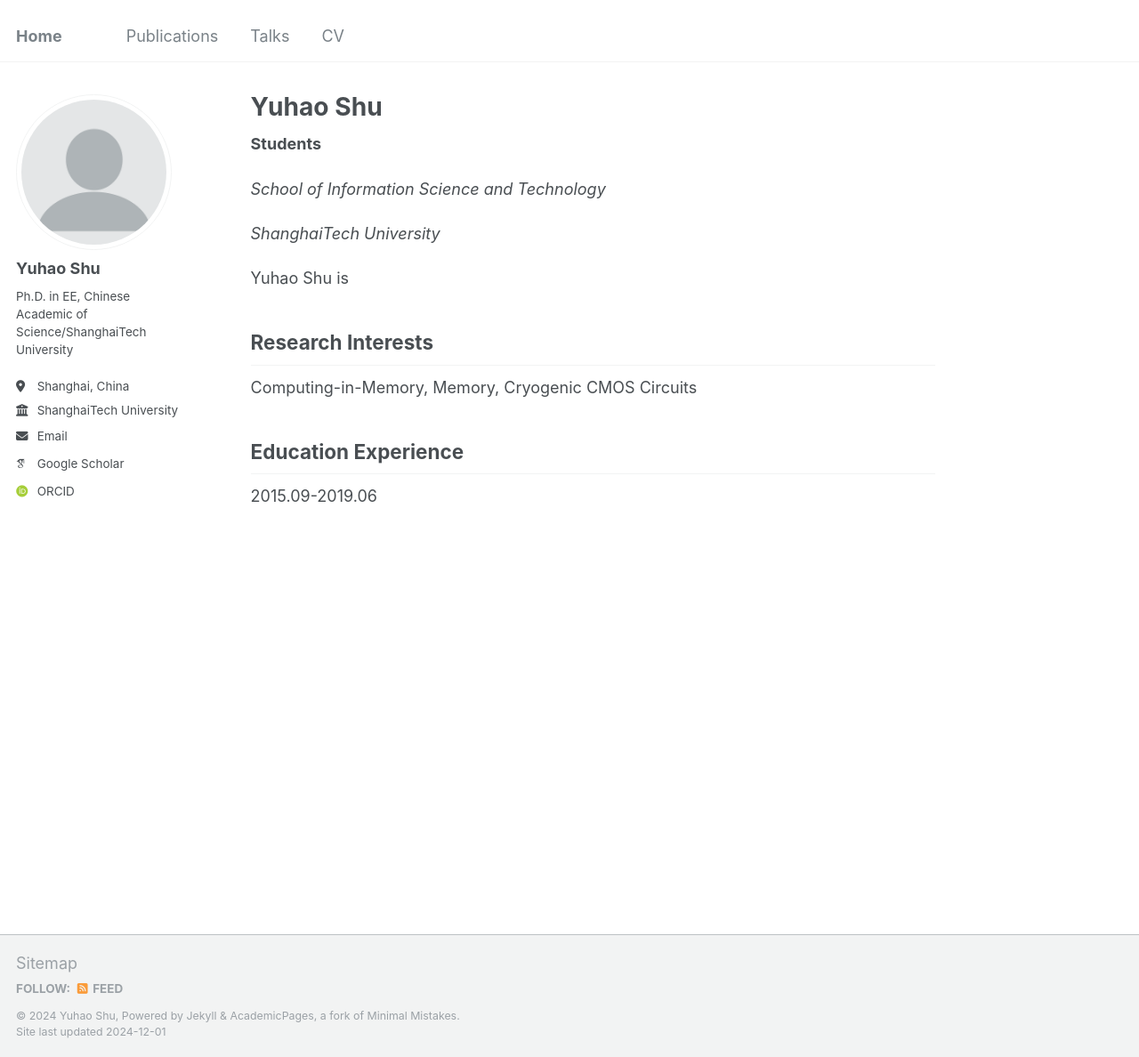
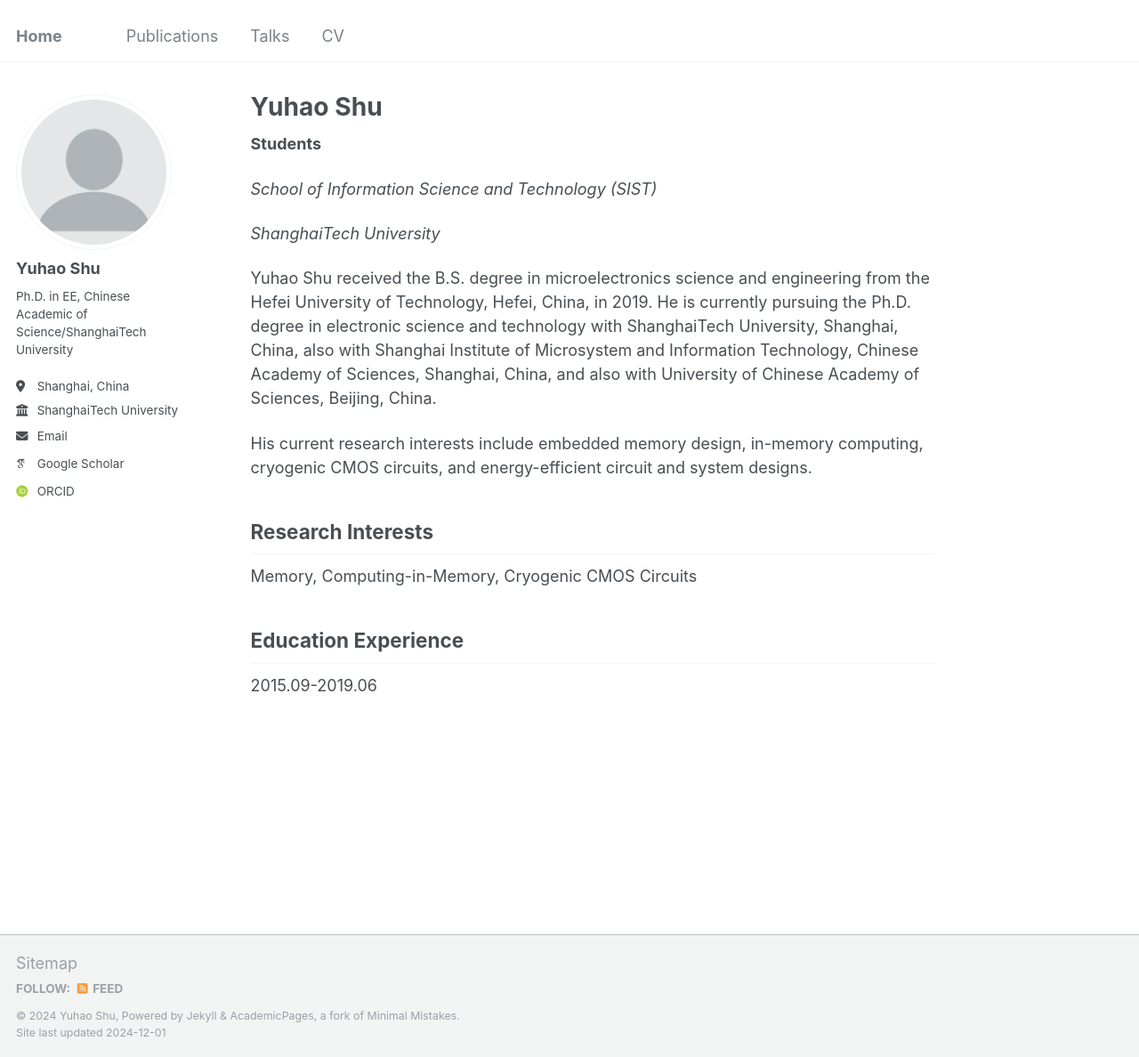
Before and after one commit to beckycaspar/beckycaspar.github.io, a Jekyll site: the page built from _pages/about.md, in a window 1280 px wide and 1188 px high. Shown: the whole window at 89% size. Built offline with Jekyll 4.4.1, drawn with Linux system fonts in a browser that asks for light colours; some web fonts are replaced.

Commit message:
update home

```diff
--- a/_pages/about.md
+++ b/_pages/about.md
@@ -9,14 +9,16 @@ redirect_from:
 
 **Students**
 
-*School of Information Science and Technology*
+*School of Information Science and Technology (SIST)*
 
 *ShanghaiTech University*
 
-Yuhao Shu is
+Yuhao Shu received the B.S. degree in microelectronics science and engineering from the Hefei University of Technology, Hefei, China, in 2019. He is currently pursuing the Ph.D. degree in electronic science and technology with ShanghaiTech University, Shanghai, China, also with Shanghai Institute of Microsystem and Information Technology, Chinese Academy of Sciences, Shanghai, China, and also with University of Chinese Academy of Sciences, Beijing, China.
+
+His current research interests include embedded memory design, in-memory computing, cryogenic CMOS circuits, and energy-efficient circuit and system designs.
 
 ## Research Interests
-Computing-in-Memory, Memory, Cryogenic CMOS Circuits
+Memory, Computing-in-Memory, Cryogenic CMOS Circuits
 
 ## Education Experience
 2015.09-2019.06
```
